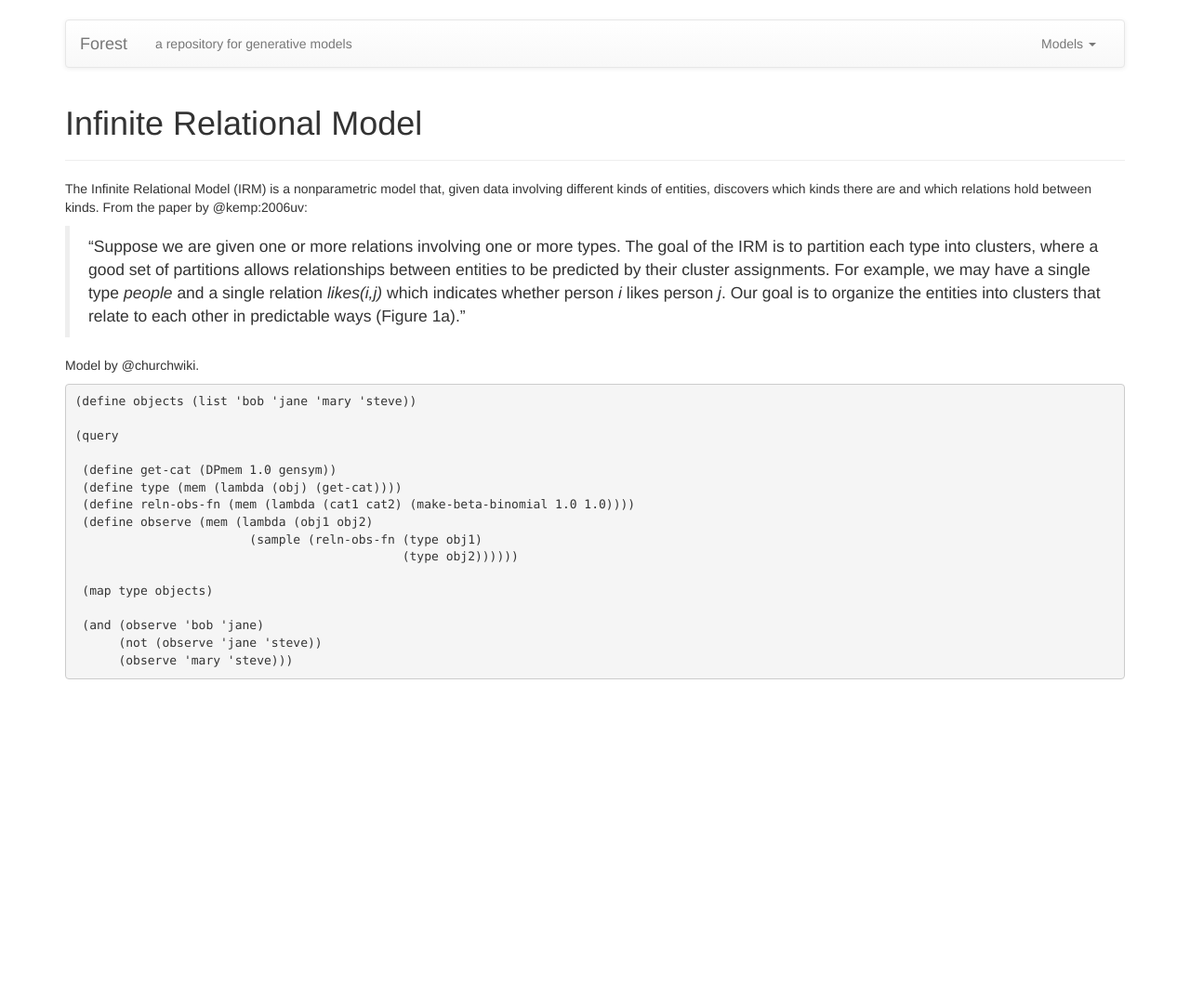
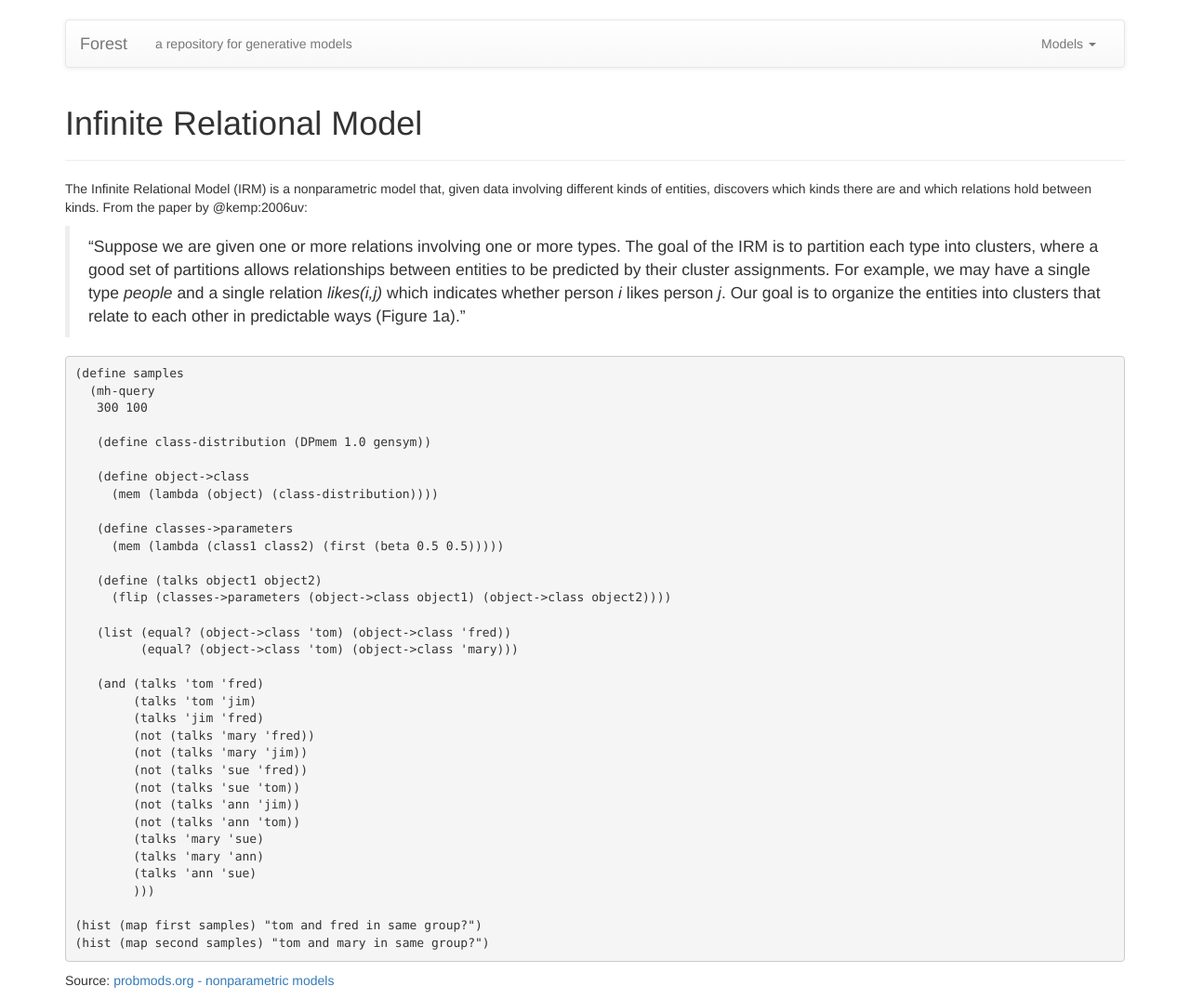
Before and after one commit to forestdb/forestdb.org, a Jekyll site: the page built from models/irm.md, in a window 1280 px wide. Shown: the whole page at 93% size. Built offline with Jekyll 4.4.1, drawn with Linux system fonts in a browser that asks for light colours; nearby versions of some CDN libraries; before the commit the page ends 900 px from its top, so only the background shows below that.

Commit message:
Added more nonparametric models.

```diff
--- a/models/irm.md
+++ b/models/irm.md
@@ -2,7 +2,7 @@
 layout: model
 title: Infinite Relational Model
 model-status: code
-model-category: Miscellaneous
+model-category: Nonparametric Models
 model-tags: clustering, cognitive science, nonparametric statistics
 ---
 
@@ -20,21 +20,39 @@ paper by @kemp:2006uv:
 > *j*. Our goal is to organize the entities into clusters that relate
 > to each other in predictable ways (Figure 1a)."
 
-Model by @churchwiki.
+    (define samples
+      (mh-query
+       300 100
 
-    (define objects (list 'bob 'jane 'mary 'steve))
+       (define class-distribution (DPmem 1.0 gensym))
 
-    (query
+       (define object->class
+         (mem (lambda (object) (class-distribution))))
 
-     (define get-cat (DPmem 1.0 gensym))
-     (define type (mem (lambda (obj) (get-cat))))
-     (define reln-obs-fn (mem (lambda (cat1 cat2) (make-beta-binomial 1.0 1.0))))
-     (define observe (mem (lambda (obj1 obj2)
-                            (sample (reln-obs-fn (type obj1)
-                                                 (type obj2))))))
+       (define classes->parameters
+         (mem (lambda (class1 class2) (first (beta 0.5 0.5)))))
 
-     (map type objects)
+       (define (talks object1 object2)
+         (flip (classes->parameters (object->class object1) (object->class object2))))
 
-     (and (observe 'bob 'jane)
-          (not (observe 'jane 'steve))
-          (observe 'mary 'steve)))
+       (list (equal? (object->class 'tom) (object->class 'fred))
+             (equal? (object->class 'tom) (object->class 'mary)))
+
+       (and (talks 'tom 'fred)
+            (talks 'tom 'jim)
+            (talks 'jim 'fred)
+            (not (talks 'mary 'fred))
+            (not (talks 'mary 'jim))
+            (not (talks 'sue 'fred))
+            (not (talks 'sue 'tom))
+            (not (talks 'ann 'jim))
+            (not (talks 'ann 'tom))
+            (talks 'mary 'sue)
+            (talks 'mary 'ann)
+            (talks 'ann 'sue)
+            )))
+
+    (hist (map first samples) "tom and fred in same group?")
+    (hist (map second samples) "tom and mary in same group?")
+
+Source: [probmods.org - nonparametric models](https://probmods.org/non-parametric-models.html)
```
Also changed, not shown: index.md (+1 -1 lines), models/crosscat.md (+23 -19 lines), models/dpmem.md (added, +46 -0 lines), models/hierarchical-urn.md (+1 -1 lines), models/hmm.md (+5 -0 lines), models/infinite-dm-mixture.md (added, +50 -0 lines), models/infinite-gaussian-mixture.md (added, +24 -0 lines), models/infinite-hmm.md (added, +43 -0 lines).
